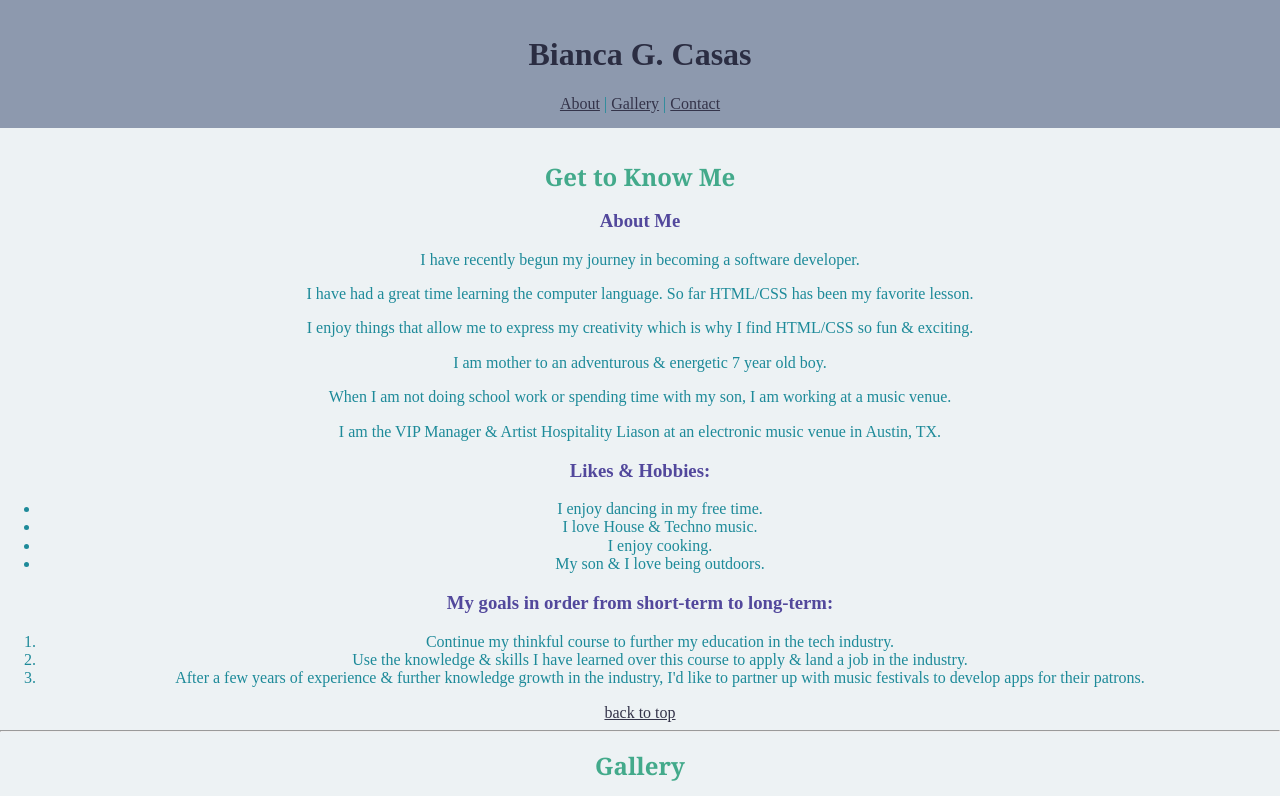
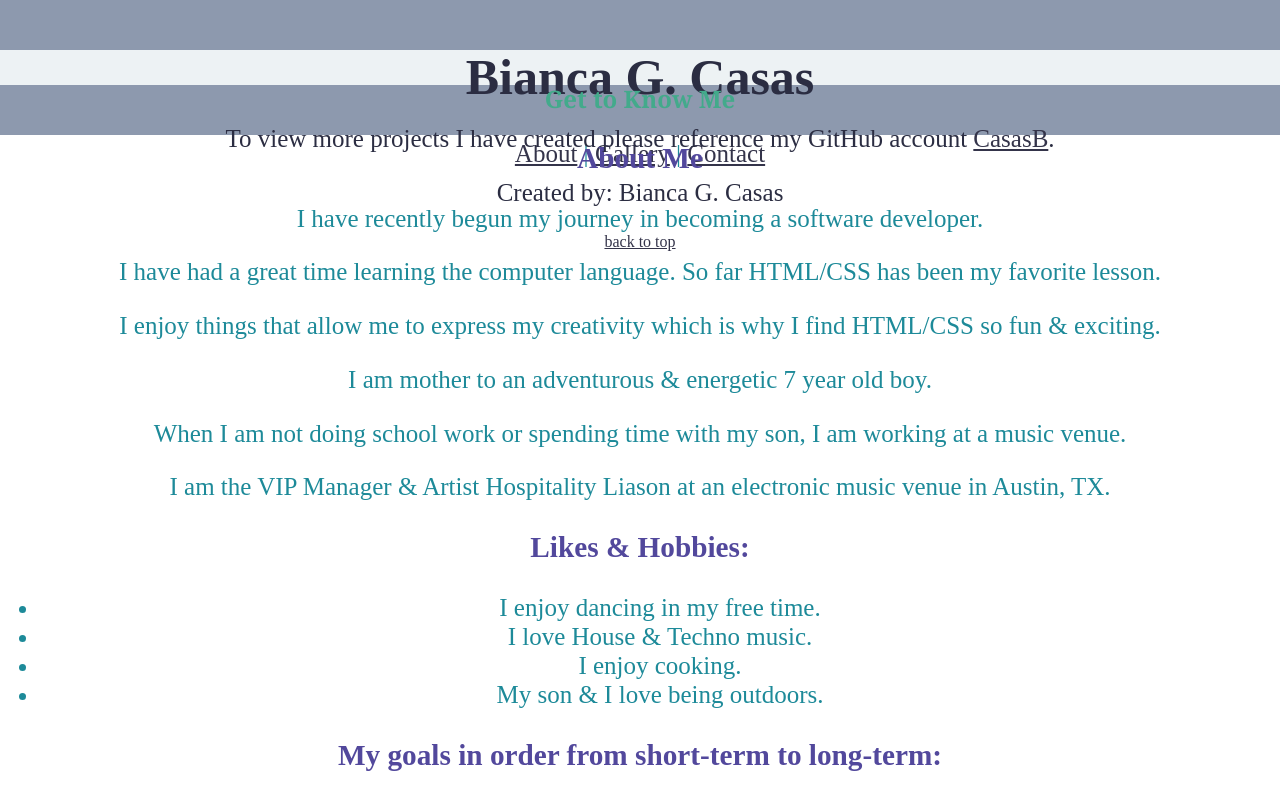
Before and after one commit to CasasB/my-first-webpage, a plain HTML site: page index.html in a window 1280 px wide. Shown: the top 796 px of the page. Drawn offline with nearby package versions, Linux system fonts and the light colour scheme; a script that the page names is missing.

Commit message:
height & font size

```diff
--- a/style.css
+++ b/style.css
@@ -9,6 +9,7 @@ a:active {color:#ADB9E3 ;}/*'active' is the color displayed when you actively cl
   background-color: #8D99AE;
   text-align: center;
   padding:15px;
+  height: 20px;
 }
 
 /* this css class is assigned to the main container content in the webpage*/
@@ -16,6 +17,7 @@ a:active {color:#ADB9E3 ;}/*'active' is the color displayed when you actively cl
   background-color:#EDF2F4;
   text-align:center;
   padding-top:15px;
+  height: 20px;
 }
 
 /* this is a groupd of css selectors to simplify my code*/
@@ -38,6 +40,7 @@ h3{
 /* adding in some text color*/
 section, p{
   color:#1D8A99;
+  font-size:25px;
 }
 
 
```
